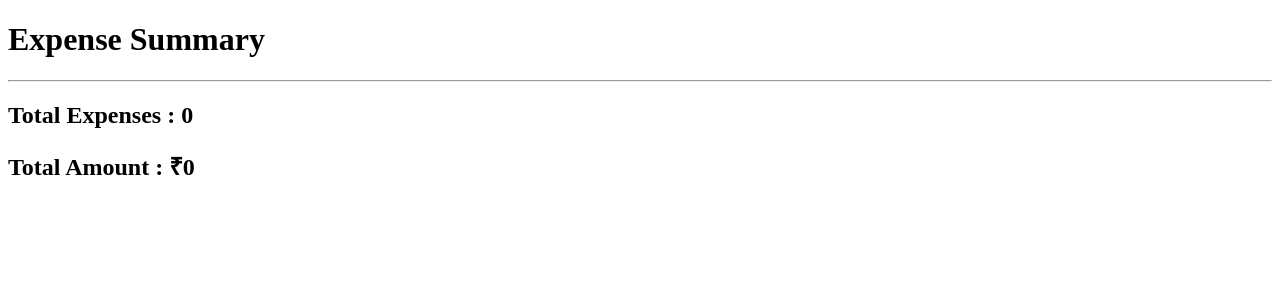
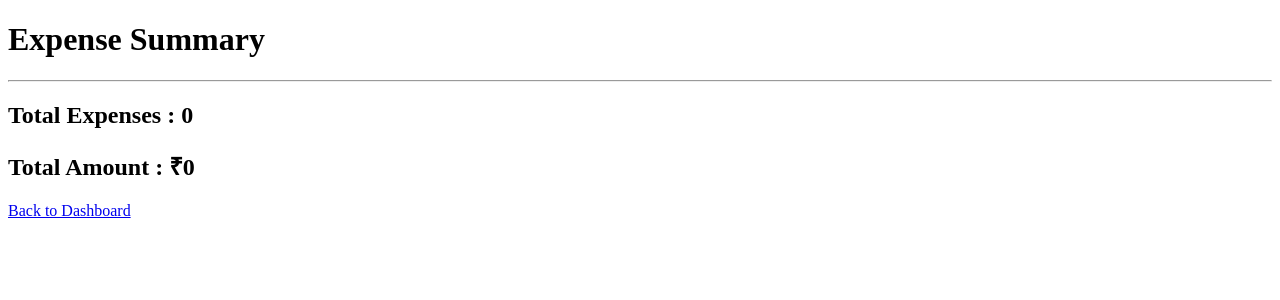
Before and after one commit to kamatpallavi/task-manager-angular, an Angular app: page /summary in a window 1280 px wide. Shown: the top 300 px of the page. Built offline with nearby package versions, Linux system fonts and the light colour scheme.

Commit message:
adding navigation logic

```diff
--- a/src/app/app.ts
+++ b/src/app/app.ts
@@ -7,6 +7,5 @@ import { RouterOutlet } from '@angular/router';
   templateUrl: './app.html',
   styleUrl: './app.css'
 })
-export class App
-{
+export class App {
 }
--- a/src/app/dashboard/dashboard.html
+++ b/src/app/dashboard/dashboard.html
@@ -66,3 +66,6 @@
 <hr>
 
 <h2>Total Expense : ₹{{totalExpense}}</h2>
+
+<br>
+<a routerLink="/summary">View Summary</a>
--- a/src/app/dashboard/dashboard.ts
+++ b/src/app/dashboard/dashboard.ts
@@ -2,10 +2,12 @@ import { Component } from '@angular/core';
 import { FormsModule } from '@angular/forms';
 import { CommonModule } from '@angular/common';
 import { ExpenseData } from '../expense-data';
+import { RouterModule } from '@angular/router';
+
 
 @Component({
   selector: 'app-dashboard',
-  imports: [FormsModule, CommonModule],
+  imports: [FormsModule, CommonModule, RouterModule],
   templateUrl: './dashboard.html',
   styleUrl: './dashboard.css'
 })
--- a/src/app/summary/summary.html
+++ b/src/app/summary/summary.html
@@ -5,3 +5,4 @@
 <h2>Total Expenses : {{getTotalExpenses()}}</h2>
 
 <h2>Total Amount : ₹{{getTotalAmount()}}</h2>
+<a routerLink="/">Back to Dashboard</a>
--- a/src/app/summary/summary.ts
+++ b/src/app/summary/summary.ts
@@ -1,9 +1,11 @@
 import { Component } from '@angular/core';
 import { ExpenseData } from '../expense-data';
+import { RouterLink } from '@angular/router';
+
 
 @Component({
   selector: 'app-summary',
-  imports: [],
+  imports: [RouterLink],
   templateUrl: './summary.html',
   styleUrl: './summary.css',
 })
```
